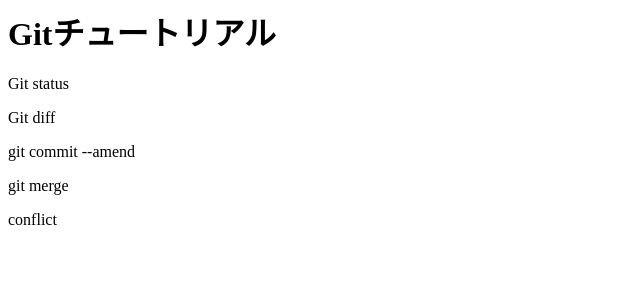
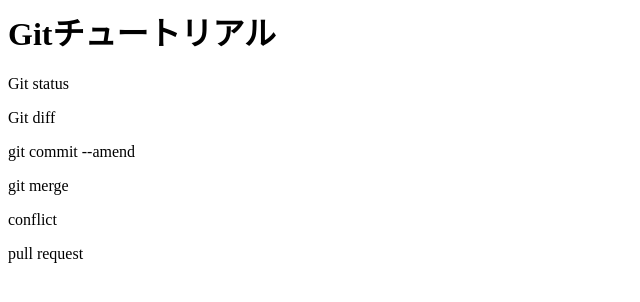
Before and after one commit to takuyama7/git_tutorial, a plain HTML site: page index.html in a window 1280 px wide. Shown: the full height of the page, 0-640 px from the left. Drawn offline with Linux system fonts and the light colour scheme.

Commit message:
レビュー対応しました

```diff
--- a/index.html
+++ b/index.html
@@ -4,4 +4,4 @@
 <p>git commit --amend</p>
 <p>git merge</p>
 <p>conflict</p>
-<p></p>
+<p>pull request</p>
```
